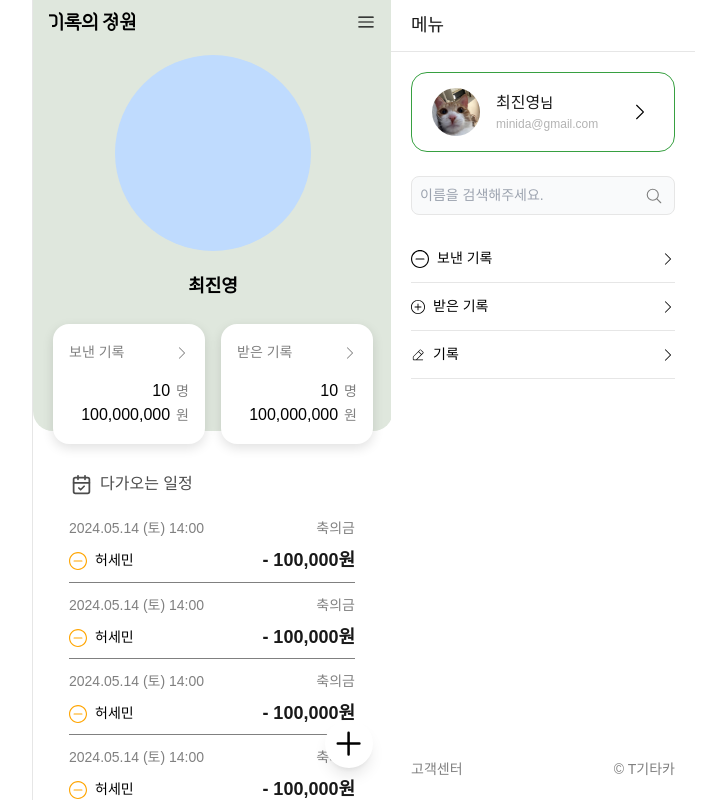
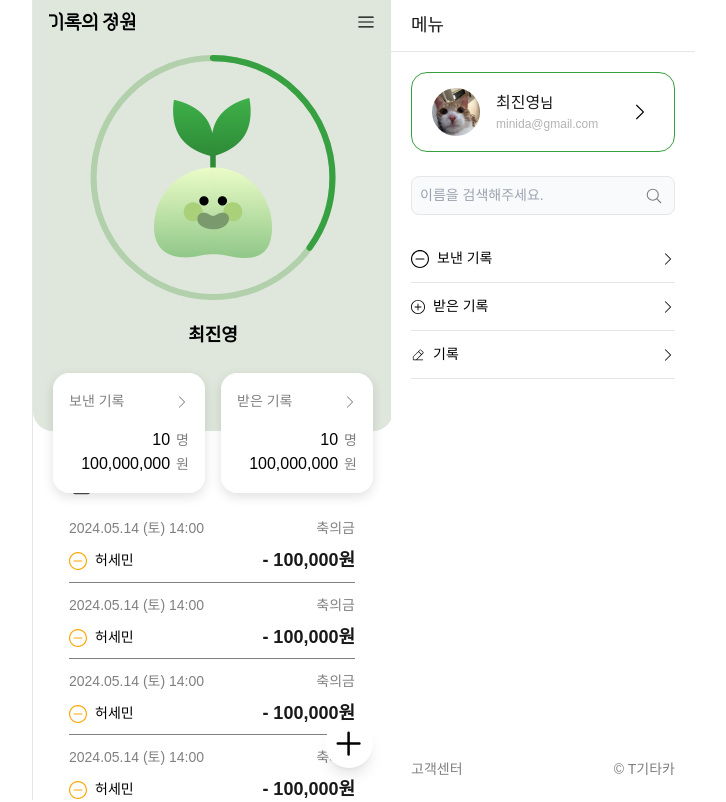
Before and after one commit to kangmin01/Garden-of-Records, a React (Create React App) app: page / in a window 1280 px wide. Shown: the top 802 px of the page, without its empty margins (428-1154 px from the left). Built offline with nearby package versions, Linux system fonts and the light colour scheme.

Commit message:
feat: Add circular progressbar and character to home page

```diff
--- a/package.json
+++ b/package.json
@@ -17,6 +17,7 @@
     "pretendard": "^1.3.9",
     "react": "^18.3.1",
     "react-burger-menu": "^3.0.9",
+    "react-circular-progressbar": "^2.1.0",
     "react-dom": "^18.3.1",
     "react-hook-form": "^7.51.4",
     "react-icons": "^5.2.1",
--- a/src/pages/Home.tsx
+++ b/src/pages/Home.tsx
@@ -13,6 +13,9 @@ import MinusCircleIcon from "../components/ui/icons/MinusCircleIcon";
 import PencilIcon from "../components/ui/icons/PencilIcon";
 import header_title from "../assets/image/header_title.png";
 import CalenderIcon from "../components/ui/icons/CalenderIcon";
+import { CircularProgressbar, buildStyles } from "react-circular-progressbar";
+import "react-circular-progressbar/dist/styles.css";
+import home_character from "../assets/image/home_character.png";
 
 export default function Home() {
   const [isMenuOpen, setIsMenuOpen] = useState(false);
@@ -120,7 +123,24 @@ export default function Home() {
       <div className="bg-green0 absolute h-[388px] w-[360px] rounded-b-[20px]"></div>
       <div className="w-[360px] absolute flex flex-col items-center">
         <div className="flex flex-col items-center mt-3 mb-6">
-          <div className="w-[196px] h-[196px] bg-blue-200 rounded-full"></div>
+          <CircularProgressbar
+            value={35}
+            background={true}
+            strokeWidth={2.5}
+            styles={buildStyles({
+              pathColor: "#37A041",
+              trailColor: "#B2D0AB",
+              backgroundColor: "#DFE7DD",
+            })}
+            className="absolute w-[245px] h-[245px]"
+          />
+          <div className="w-[245px] h-[245px] flex justify-center items-center rounded-full relative">
+            <img
+              src={home_character}
+              alt="캐릭터 이미지"
+              className="w-[118px] h-[160px] absolute"
+            />
+          </div>
           <span className="text-h1 mt-[22px]">최진영</span>
         </div>
         <div className="w-[320px] h-[120px] flex justify-between">
--- a/tailwind.config.js
+++ b/tailwind.config.js
@@ -32,6 +32,7 @@ module.exports = {
         textGray3: "#FFFFFF",
         main: "#37A041",
         green0: "#DFE7DD",
+        green1: "#B2D0AB",
         darkRed: "#EA000E",
         orange: "#EF9509",
       },
```
Also changed, not shown: src/assets/image/home_character.png (added), 1 other file (tests, documents, lock files or other folders).
